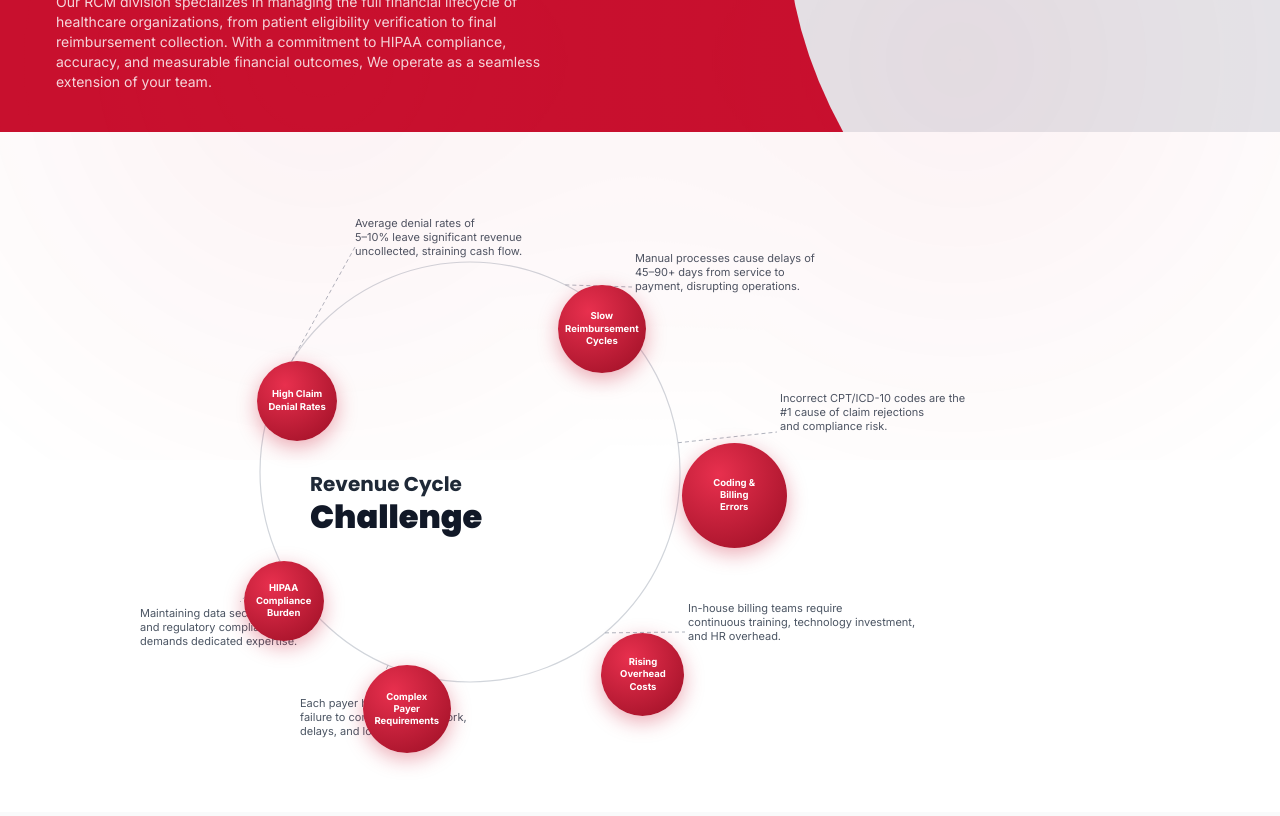
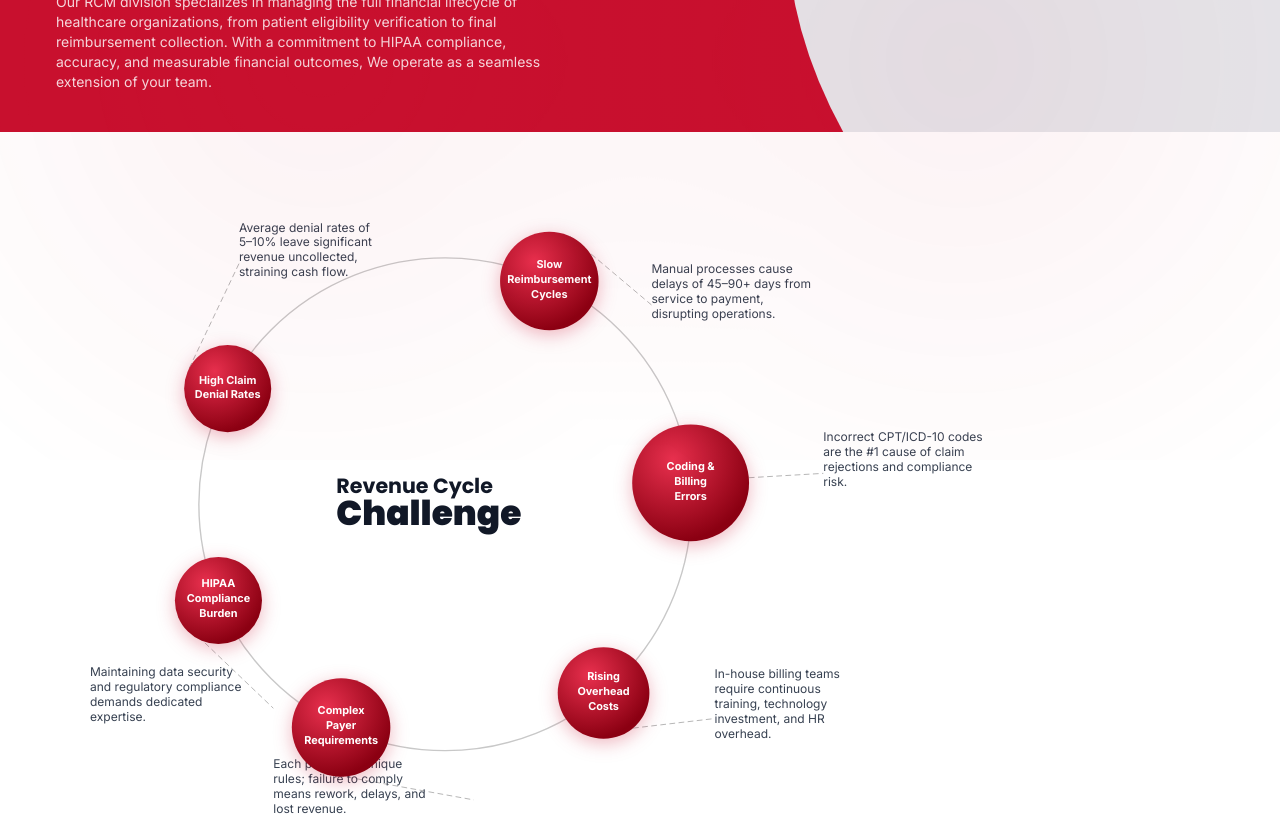
Before and after one commit to deba4667/RedLine_Landing, a React (Vite) app: page / in a window 1280 px wide. Shown: the part 340-1156 px from the top of the page. Built offline with nearby package versions, Linux system fonts and the light colour scheme.

Commit message:
feat: full SVG-native RevenueChallenge - exact layout match, hover ripples, active line highlight

```diff
--- a/src/components/RevenueChallenge.jsx
+++ b/src/components/RevenueChallenge.jsx
@@ -1,165 +1,309 @@
-import React, { useRef } from 'react';
-import { motion, useInView } from 'framer-motion';
+import React, { useRef, useState } from 'react';
+import { motion, useInView, AnimatePresence } from 'framer-motion';
 
-// Circle center and radius (within the SVG viewBox 0 0 1000 600)
-const CX = 330;
-const CY = 300;
-const R = 210;
+/**
+ * EXACT MATCH: RevenueChallenge section
+ * - Large circle arc, center shifted LEFT (partially offscreen on small screens)
+ * - 6 red bubbles ON the circle perimeter
+ * - Thin dashed connector lines from bubble → description text
+ * - Text descriptions float next to each bubble
+ * - "Revenue Cycle Challenge" text sits INSIDE the circle (left area)
+ * - Hover: bubble scale up + ripple pulse + description highlight
+ */
+
+// ── SVG canvas dimensions ──
+const W = 960;
+const H = 580;
+
+// ── Circle definition ──
+// Center pushed LEFT so it feels like the arc is rooted left
+const CX = 310;
+const CY = 290;
+const CR = 215;
 
 const toRad = (deg) => (deg * Math.PI) / 180;
 
-// Each bubble: angle (degrees from +x axis, counterclockwise = positive), size, label
-const challenges = [
+// ── Bubble definitions ──
+// angle: degrees CCW from +X axis (standard math convention)
+// sx/sy: where the description text box starts (SVG units)
+const RAW = [
   {
     id: 'high-claim',
-    angle: 148,
-    size: 80,
-    label: 'High Claim\nDenial Rates',
+    label: ['High Claim', 'Denial Rates'],
+    angle: 152,
+    size: 76,
     desc: 'Average denial rates of 5–10% leave significant revenue uncollected, straining cash flow.',
-    // text anchor position in SVG units (where text box starts)
-    tx: 215,
-    ty: 55,
-    textAnchor: 'start',
-    lineEnd: { x: 215, y: 75 },
+    // text to upper-right of bubble
+    sx: 130,
+    sy: 52,
+    textWidth: 170,
   },
   {
     id: 'slow-reimb',
-    angle: 63,
-    size: 88,
-    label: 'Slow\nReimbursement\nCycles',
+    label: ['Slow', 'Reimbursement', 'Cycles'],
+    angle: 65,
+    size: 86,
     desc: 'Manual processes cause delays of 45–90+ days from service to payment, disrupting operations.',
-    tx: 495,
-    ty: 90,
-    textAnchor: 'start',
-    lineEnd: { x: 492, y: 115 },
+    // text to the right, above
+    sx: 490,
+    sy: 88,
+    textWidth: 190,
   },
   {
     id: 'coding',
-    angle: 8,
-    size: 105,
-    label: 'Coding &\nBilling\nErrors',
+    label: ['Coding &', 'Billing', 'Errors'],
+    angle: 5,
+    size: 102,
     desc: 'Incorrect CPT/ICD-10 codes are the #1 cause of claim rejections and compliance risk.',
-    tx: 640,
-    ty: 230,
-    textAnchor: 'start',
-    lineEnd: { x: 637, y: 260 },
+    // text far right
+    sx: 640,
+    sy: 235,
+    textWidth: 200,
   },
   {
     id: 'rising',
+    label: ['Rising', 'Overhead', 'Costs'],
     angle: -50,
-    size: 83,
-    label: 'Rising\nOverhead\nCosts',
+    size: 80,
     desc: 'In-house billing teams require continuous training, technology investment, and HR overhead.',
-    tx: 548,
-    ty: 440,
-    textAnchor: 'start',
-    lineEnd: { x: 545, y: 460 },
+    // text lower right
+    sx: 545,
+    sy: 442,
+    textWidth: 195,
   },
   {
     id: 'complex',
-    angle: -113,
-    size: 88,
-    label: 'Complex\nPayer\nRequirements',
-    desc: 'Each payer has unique rules; failure to comply means rework, delays, and lost revenue.',
-    tx: 160,
-    ty: 535,
-    textAnchor: 'start',
-    lineEnd: { x: 230, y: 533 },
+    label: ['Complex', 'Payer', 'Requirements'],
+    angle: -115,
+    size: 86,
+    desc: "Each payer has unique rules; failure to comply means rework, delays, and lost revenue.",
+    // text below, slightly right of bubble
+    sx: 160,
+    sy: 520,
+    textWidth: 175,
   },
   {
     id: 'hipaa',
-    angle: -155,
-    size: 80,
-    label: 'HIPAA\nCompliance\nBurden',
+    label: ['HIPAA', 'Compliance', 'Burden'],
+    angle: -157,
+    size: 76,
     desc: 'Maintaining data security and regulatory compliance demands dedicated expertise.',
-    tx: 0,
-    ty: 445,
-    textAnchor: 'start',
-    lineEnd: { x: 100, y: 430 },
+    // text lower left (to the left/below of bubble)
+    sx: 0,
+    sy: 440,
+    textWidth: 160,
   },
 ];
 
-// Compute x,y for each bubble
-const bubbles = challenges.map((c) => {
-  const rad = toRad(c.angle);
+// Compute bubble center coordinates
+const BUBBLES = RAW.map((b) => {
+  const rad = toRad(b.angle);
   return {
-    ...c,
-    bx: CX + R * Math.cos(rad),
-    by: CY - R * Math.sin(rad),
+    ...b,
+    bx: CX + CR * Math.cos(rad),
+    by: CY - CR * Math.sin(rad),
   };
 });
+
+// Word-wrap helper — splits desc into lines of ~maxChars
+function wrapText(text, maxChars = 28) {
+  const words = text.split(' ');
+  const lines = [];
+  let current = '';
+  words.forEach((w) => {
+    if ((current + ' ' + w).trim().length <= maxChars) {
+      current = (current + ' ' + w).trim();
+    } else {
+      if (current) lines.push(current);
+      current = w;
+    }
+  });
+  if (current) lines.push(current);
+  return lines;
+}
 
 export default function RevenueChallenge() {
   const ref = useRef(null);
   const isInView = useInView(ref, { once: true, margin: '-60px' });
+  const [hovered, setHovered] = useState(null);
 
   return (
-    <section id="services" className="bg-white w-full py-10 overflow-visible" ref={ref}>
-      <div className="relative w-full" style={{ maxWidth: '1100px', margin: '0 auto', height: '600px' }}>
-
-        {/* ── SVG Layer: ring + connector lines ── */}
+    <section id="services" ref={ref} className="w-full bg-white" style={{ paddingTop: '40px', paddingBottom: '20px' }}>
+      {/* Responsive SVG container — full width up to 1100px */}
+      <div className="w-full" style={{ maxWidth: '1100px', margin: '0 auto', position: 'relative' }}>
         <svg
-          className="absolute inset-0 w-full h-full"
-          viewBox="0 0 1000 600"
-          preserveAspectRatio="xMidYMid meet"
-          style={{ overflow: 'visible' }}
+          viewBox={`0 0 ${W} ${H}`}
+          width="100%"
+          style={{ display: 'block', overflow: 'visible' }}
+          xmlns="http://www.w3.org/2000/svg"
         >
-          {/* Main circle ring */}
+          {/* ── Circle ring ── */}
           <motion.circle
             cx={CX}
             cy={CY}
-            r={R}
+            r={CR}
             fill="none"
-            stroke="#d1d5db"
+            stroke="#c8c8c8"
             strokeWidth="1.2"
-            initial={{ pathLength: 0, opacity: 0 }}
-            animate={isInView ? { pathLength: 1, opacity: 1 } : {}}
-            transition={{ duration: 1.2, delay: 0.2, ease: 'easeInOut' }}
+            initial={{ opacity: 0, scale: 0.4 }}
+            animate={isInView ? { opacity: 1, scale: 1 } : {}}
+            transition={{ duration: 0.9, delay: 0.15, ease: 'easeOut' }}
+            style={{ transformOrigin: `${CX}px ${CY}px` }}
           />
 
-          {/* Connector lines from each bubble to its text */}
-          {bubbles.map((b, i) => (
-            <motion.line
-              key={b.id + '-line'}
-              x1={b.bx}
-              y1={b.by}
-              x2={b.lineEnd.x}
-              y2={b.lineEnd.y}
-              stroke="#9ca3af"
-              strokeWidth="0.8"
-              strokeDasharray="4 3"
-              initial={{ opacity: 0 }}
-              animate={isInView ? { opacity: 1 } : {}}
-              transition={{ duration: 0.4, delay: 0.7 + i * 0.1 }}
-            />
-          ))}
+          {/* ── "Revenue Cycle Challenge" label inside circle ── */}
+          <motion.g
+            initial={{ opacity: 0 }}
+            animate={isInView ? { opacity: 1 } : {}}
+            transition={{ duration: 0.6, delay: 0.5 }}
+          >
+            <text
+              x={CX - 95}
+              y={CY - 10}
+              fontSize="18"
+              fontWeight="700"
+              fontFamily="Poppins, Inter, sans-serif"
+              fill="#111827"
+            >
+              Revenue Cycle
+            </text>
+            <text
+              x={CX - 95}
+              y={CY + 18}
+              fontSize="30"
+              fontWeight="900"
+              fontFamily="Poppins, Inter, sans-serif"
+              fill="#111827"
+            >
+              Challenge
+            </text>
+          </motion.g>
 
-          {/* Text labels for each bubble — rendered in SVG */}
-          {bubbles.map((b, i) => {
-            const lines = b.desc.split(' ');
-            // chunk desc into ~3 lines of ~5 words each
-            const chunkSize = Math.ceil(lines.length / 3);
-            const chunks = [];
-            for (let j = 0; j < lines.length; j += chunkSize) {
-              chunks.push(lines.slice(j, j + chunkSize).join(' '));
-            }
+          {/* ── Connector lines + description text ── */}
+          {BUBBLES.map((b, i) => {
+            const isActive = hovered === b.id;
+            const descLines = wrapText(b.desc, 27);
+
+            // Line goes from bubble edge (toward text) to text start
+            const angle = toRad(b.angle);
+            // Direction from center to bubble
+            const dx = Math.cos(angle);
+            const dy = -Math.sin(angle);
+            // Line start: bubble edge
+            const lx1 = b.bx + dx * (b.size / 2);
+            const ly1 = b.by + dy * (b.size / 2);
+            // Line end: text box
+            const lx2 = b.sx + (b.bx < b.sx ? 0 : b.textWidth);
+            const ly2 = b.sy + descLines.length * 7;
+
             return (
               <motion.g
-                key={b.id + '-text'}
-                initial={{ opacity: 0, y: 6 }}
-                animate={isInView ? { opacity: 1, y: 0 } : {}}
-                transition={{ duration: 0.45, delay: 0.8 + i * 0.1 }}
+                key={b.id}
+                initial={{ opacity: 0 }}
+                animate={isInView ? { opacity: 1 } : {}}
+                transition={{ duration: 0.5, delay: 0.55 + i * 0.1 }}
               >
-                {chunks.map((line, li) => (
+                {/* Connector line */}
+                <line
+                  x1={lx1}
+                  y1={ly1}
+                  x2={lx2}
+                  y2={ly2}
+                  stroke={isActive ? '#C8102E' : '#b0b0b0'}
+                  strokeWidth={isActive ? '1.2' : '0.8'}
+                  strokeDasharray="5 3"
+                  style={{ transition: 'stroke 0.3s, stroke-width 0.3s' }}
+                />
+
+                {/* Description text */}
+                {descLines.map((line, li) => (
                   <text
                     key={li}
-                    x={b.tx}
-                    y={b.ty + li * 14}
-                    fontSize="11"
+                    x={b.sx}
+                    y={b.sy + li * 13}
+                    fontSize="10.5"
                     fontFamily="Inter, sans-serif"
-                    fill="#4b5563"
-                    textAnchor={b.textAnchor}
-                    style={{ maxWidth: '130px' }}
+                    fill={isActive ? '#C8102E' : '#374151'}
+                    style={{ transition: 'fill 0.3s' }}
+                  >
+                    {line}
+                  </text>
+                ))}
+              </motion.g>
+            );
+          })}
+
+          {/* ── Bubbles (SVG foreignObject for Framer Motion) ── */}
+          {BUBBLES.map((b, i) => {
+            const isActive = hovered === b.id;
+            const half = b.size / 2;
+
+            return (
+              <motion.g
+                key={b.id}
+                initial={{ scale: 0, opacity: 0 }}
+                animate={isInView ? { scale: 1, opacity: 1 } : {}}
+                transition={{
+                  duration: 0.55,
+                  delay: 0.4 + i * 0.1,
+                  type: 'spring',
+                  stiffness: 130,
+                  damping: 14,
+                }}
+                style={{ transformOrigin: `${b.bx}px ${b.by}px`, cursor: 'pointer' }}
+                onHoverStart={() => setHovered(b.id)}
+                onHoverEnd={() => setHovered(null)}
+                whileHover={{
+                  scale: 1.14,
+                  transition: { type: 'spring', stiffness: 350, damping: 18 },
+                }}
+                whileTap={{ scale: 0.93 }}
+              >
+                {/* Ripple ring — visible on hover */}
+                {isActive && (
+                  <motion.circle
+                    cx={b.bx}
+                    cy={b.by}
+                    r={half}
+                    fill="none"
+                    stroke="#C8102E"
+                    strokeWidth="2"
+                    initial={{ scale: 1, opacity: 0.8 }}
+                    animate={{ scale: 1.6, opacity: 0 }}
+                    transition={{ duration: 0.8, repeat: Infinity }}
+                    style={{ transformOrigin: `${b.bx}px ${b.by}px` }}
+                  />
+                )}
+
+                {/* Bubble circle with radial gradient */}
+                <defs>
+                  <radialGradient id={`grad-${b.id}`} cx="35%" cy="30%" r="70%">
+                    <stop offset="0%" stopColor="#E8304E" />
+                    <stop offset="100%" stopColor="#8B0012" />
+                  </radialGradient>
+                </defs>
+                <circle
+                  cx={b.bx}
+                  cy={b.by}
+                  r={half + (isActive ? 4 : 0)}
+                  fill={`url(#grad-${b.id})`}
+                  filter={isActive ? 'drop-shadow(0 8px 16px rgba(200,16,46,0.5))' : 'drop-shadow(0 4px 8px rgba(200,16,46,0.3))'}
+                  style={{ transition: 'r 0.25s, filter 0.25s' }}
+                />
+
+                {/* Label text */}
+                {b.label.map((line, li) => (
+                  <text
+                    key={li}
+                    x={b.bx}
+                    y={b.by - ((b.label.length - 1) * 7) + li * 13}
+                    textAnchor="middle"
+                    dominantBaseline="middle"
+                    fontSize="9.5"
+                    fontWeight="700"
+                    fontFamily="Inter, sans-serif"
+                    fill="white"
+                    style={{ pointerEvents: 'none', userSelect: 'none' }}
                   >
                     {line}
                   </text>
@@ -168,86 +312,6 @@ export default function RevenueChallenge() {
             );
           })}
         </svg>
-
-        {/* ── Center text label ── */}
-        <motion.div
-          initial={{ opacity: 0, scale: 0.7 }}
-          animate={isInView ? { opacity: 1, scale: 1 } : {}}
-          transition={{ duration: 0.6, delay: 0.35 }}
-          className="absolute flex flex-col items-start justify-center select-none"
-          style={{
-            left: `${((CX - 130) / 1000) * 100}%`,
-            top: '50%',
-            transform: 'translateY(-50%)',
-            width: '220px',
-          }}
-        >
-          <p className="font-heading font-bold text-gray-800 leading-tight" style={{ fontSize: '20px' }}>
-            Revenue Cycle
-          </p>
-          <p className="font-heading font-black text-gray-900 leading-tight" style={{ fontSize: '32px' }}>
-            Challenge
-          </p>
-        </motion.div>
-
-        {/* ── Bubble elements (HTML over SVG) ── */}
-        {bubbles.map((b, i) => {
-          // Convert SVG coords to percentage of container
-          const leftPct = (b.bx / 1000) * 100;
-          const topPct = (b.by / 600) * 100;
-
-          return (
-            <motion.div
-              key={b.id}
-              initial={{ opacity: 0, scale: 0 }}
-              animate={isInView ? { opacity: 1, scale: 1 } : {}}
-              transition={{
-                duration: 0.5,
-                delay: 0.4 + i * 0.1,
-                type: 'spring',
-                stiffness: 120,
-                damping: 14,
-              }}
-              whileHover={{
-                scale: 1.14,
-                zIndex: 30,
-                boxShadow: '0 12px 40px rgba(200,16,46,0.45)',
-                transition: { duration: 0.25, type: 'spring', stiffness: 300 },
-              }}
-              whileTap={{ scale: 0.95 }}
-              className="absolute rounded-full flex items-center justify-center text-center cursor-pointer select-none"
-              style={{
-                width: b.size,
-                height: b.size,
-                left: `${leftPct}%`,
-                top: `${topPct}%`,
-                transform: 'translate(-50%, -50%)',
-                background: 'radial-gradient(circle at 35% 30%, #E8304E, #9B0E24)',
-                boxShadow: '0 6px 20px rgba(200,16,46,0.35)',
-                zIndex: 10,
-              }}
-            >
-              <span
-                className="text-white font-bold leading-tight px-2 whitespace-pre-line"
-                style={{ fontSize: '9.5px', lineHeight: '1.3' }}
-              >
-                {b.label}
-              </span>
-
-              {/* Ripple on hover */}
-              <motion.div
-                className="absolute inset-0 rounded-full"
-                style={{ border: '2px solid rgba(200,16,46,0.4)' }}
-                initial={{ scale: 1, opacity: 0 }}
-                whileHover={{
-                  scale: [1, 1.35, 1.6],
-                  opacity: [0.7, 0.3, 0],
-                  transition: { duration: 0.7, repeat: Infinity },
-                }}
-              />
-            </motion.div>
-          );
-        })}
       </div>
     </section>
   );
```
